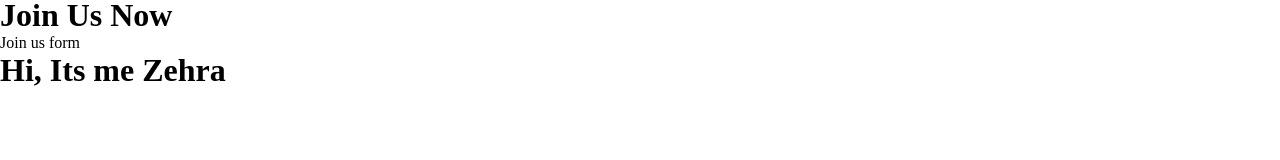
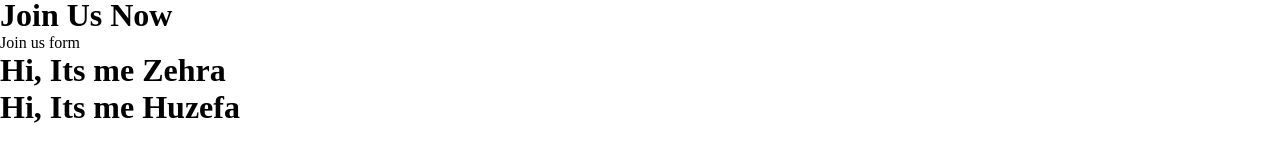
Before and after one commit to Huzefa1413/Cyber-AI-Club-Static, a plain HTML site: page pages/joinusform.html in a window 1280 px wide. Shown: the part 68-228 px from the top of the page. Drawn offline with Linux system fonts and the light colour scheme.

Commit message:
huzefa added

```diff
--- a/pages/joinusform.html
+++ b/pages/joinusform.html
@@ -28,5 +28,6 @@
     <h1>Join Us Now</h1>
     <p>Join us form</p>
     <h1>Hi, Its me Zehra</h1>
+    <h1>Hi, Its me Huzefa</h1>
   </body>
 </html>
```
